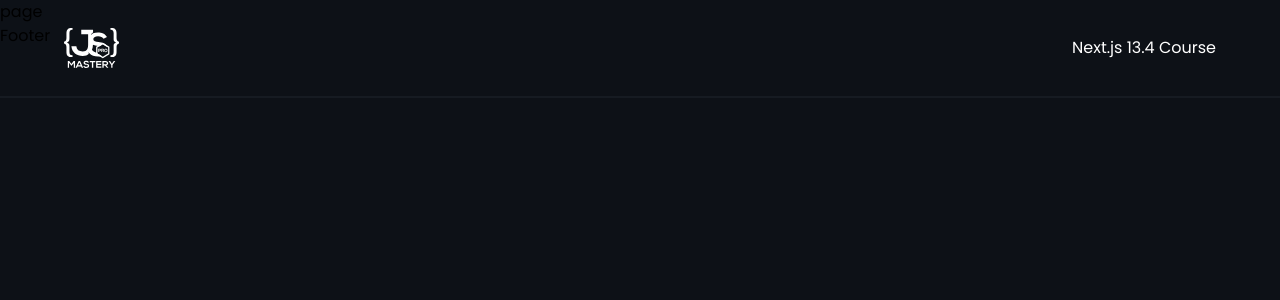
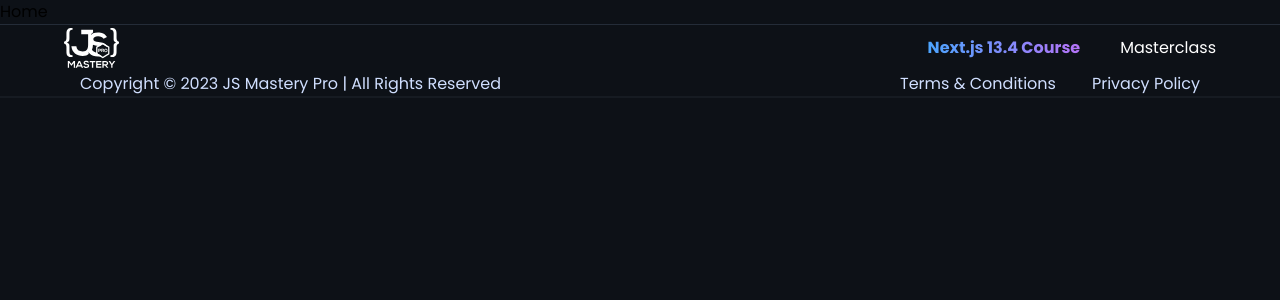
Before and after one commit to MauritsBrinkman/fast-website, a Next.js app: page / in a window 1280 px wide. Shown: the top 300 px of the page. Built offline with nearby package versions, Linux system fonts and the light colour scheme.

Commit message:
Complete navbar and footer.

```diff
--- a/app/(root)/(home)/page.tsx
+++ b/app/(root)/(home)/page.tsx
@@ -1,9 +1,9 @@
 import React from 'react'
 
-const page = () => {
+const Page = () => {
   return (
-    <div>page</div>
+    <h1>Home</h1>
   )
 }
 
-export default page
+export default Page
--- a/components/Footer.tsx
+++ b/components/Footer.tsx
@@ -1,8 +1,15 @@
+import Link from 'next/link'
 import React from 'react'
 
 const Footer = () => {
   return (
-    <div>Footer</div>
+    <footer className="text-white-800 flex-between body-text w-full gap-y-10 border-t border-black-400 bg-black-100 px-20 py-12 max-md:flex-col">
+        <p>Copyright © 2023 JS Mastery Pro | All Rights Reserved</p>
+        <div className="flex gap-x-9">
+            <Link href="/terms-of-use">Terms & Conditions</Link>
+            <Link href="/privacy-policy">Privacy Policy</Link>
+        </div>
+    </footer>
   )
 }
 
--- a/components/Navbar.tsx
+++ b/components/Navbar.tsx
@@ -24,9 +24,14 @@ const Navbar = () => {
             />
 
             <ul className="flex-center gap-x-3 max-md:hidden md:gap-x-10">
-                <li>
+                <li className="body-text text-gradient_blue-purple !font-bold">
                     <Link href="https://jsmastery.pro/next13" target="_blank">
                         Next.js 13.4 Course
+                    </Link>
+                </li>
+                <li className="body-text !font-normal">
+                    <Link href="https://jsmastery.pro/masterclass" target="_blank">
+                        Masterclass
                     </Link>
                 </li>
             </ul>
```
